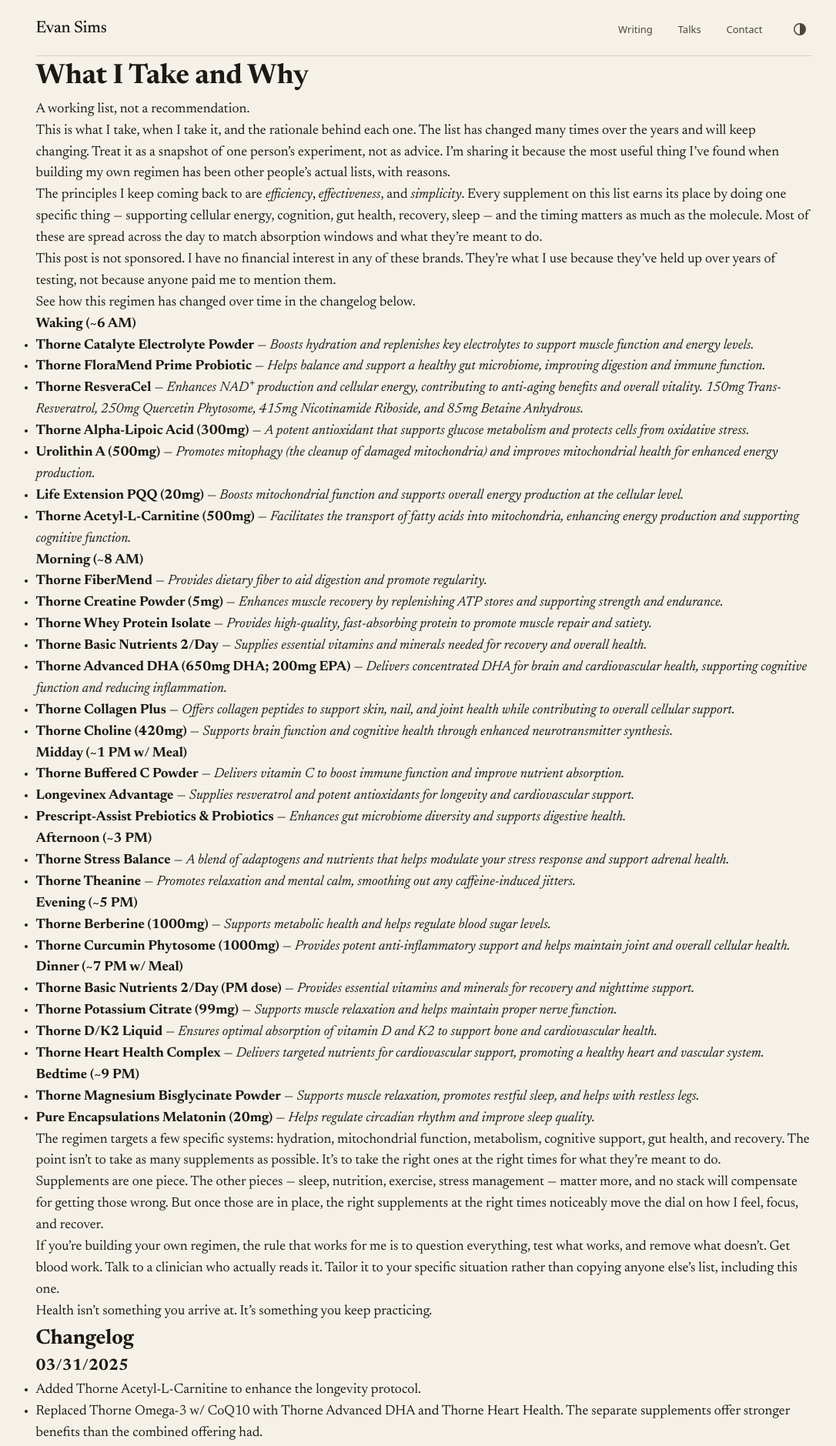
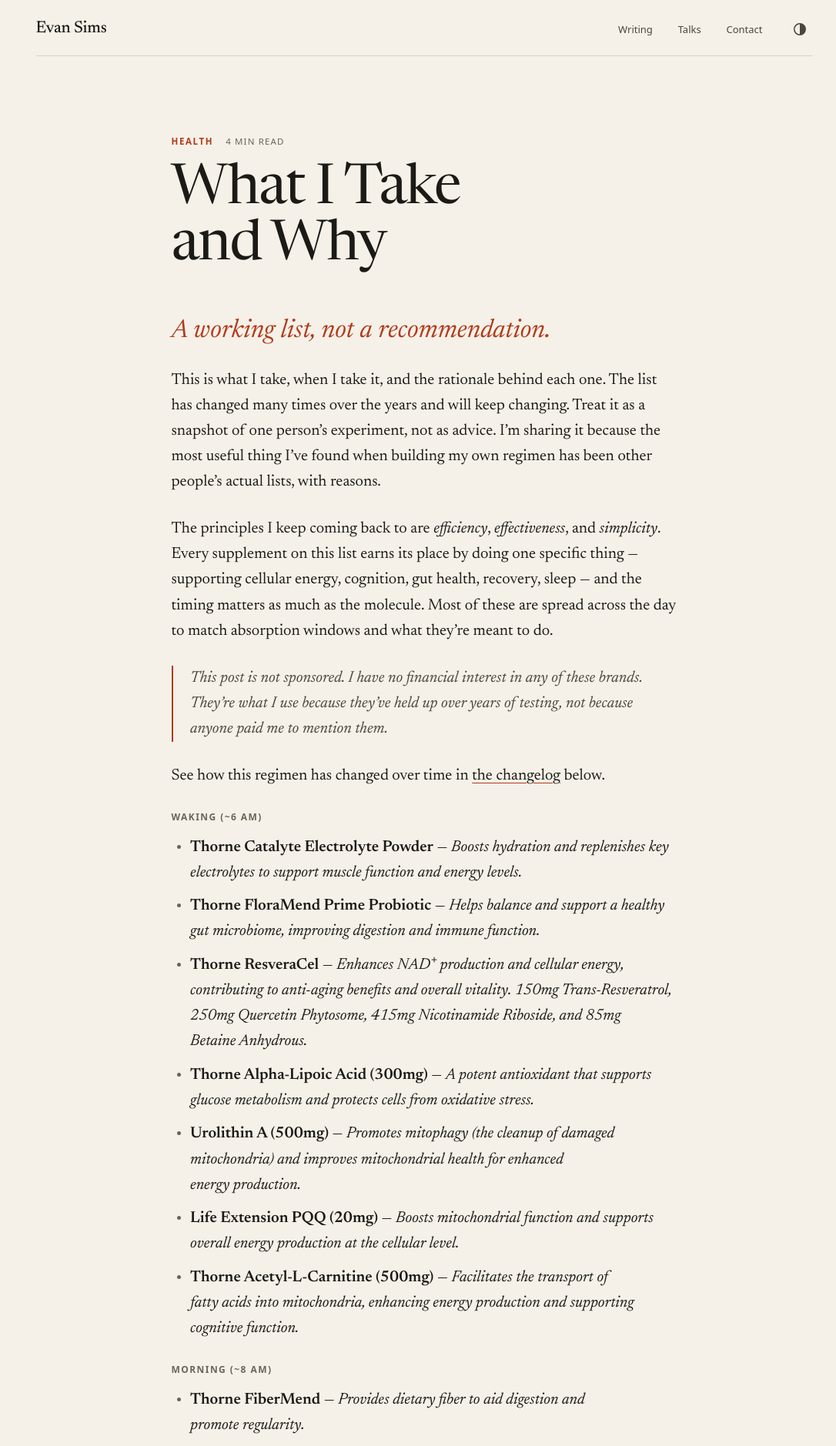
Before and after one commit to evansims/evansims, a Jekyll site: the page built from docs/_essays/optimizing-health-my-daily-supplement-regimen-for-energy-longevity-and-well-being.md, in a window 1280 px wide. Shown: the top 1879 px of the page at 77% size, without its empty margins (82-1168 px from the left). Built offline with Jekyll 4.4.1, drawn with Linux system fonts in a browser that asks for light colours; some of the changed text lies outside the part shown.

Commit message:
feat: add essay layout with lede, byline, and print styles

```diff
--- /dev/null
+++ b/docs/_includes/byline.html
@@ -0,0 +1,4 @@
+<footer class="byline">
+    <img src="/assets/images/evan.jpg" alt="Evan Sims" width="48" height="48" loading="lazy" decoding="async">
+    <p><strong>Evan Sims</strong> is co-founder and CTO at <a href="https://inferadb.com">InferaDB</a>, the authorization database. Previously a founding engineer on OpenFGA at Okta.</p>
+</footer>
--- a/docs/_layouts/essay.html
+++ b/docs/_layouts/essay.html
@@ -1,5 +1,27 @@
 ---
 layout: default
+og_type: article
 ---
-<h1>{{ page.title | smartify }}</h1>
-{{ content }}
+<article class="post">
+    <header>
+        <div class="meta">
+            <span class="label">{{ page.topic }}</span>
+            <span>{{ page.minutes }} min read</span>
+        </div>
+        <h1>{{ page.title | smartify }}</h1>
+    </header>
+    <div class="prose{% if page.lede == false %} no-lede{% endif %}">
+        {{ content }}
+    </div>
+    {% include byline.html %}
+</article>
+<nav class="next" aria-label="More writing">
+    <a href="{{ page.next_url }}">
+        <span class="label">Next</span>
+        <span class="t">{{ page.next_title | smartify }}</span>
+    </a>
+    <a href="/writing">
+        <span class="label">Index</span>
+        <span class="t">All {{ site.essays.size }} essays</span>
+    </a>
+</nav>
--- a/docs/assets/css/site.css
+++ b/docs/assets/css/site.css
@@ -255,6 +255,224 @@ img {
     color: var(--ink);
 }
 
+.post {
+    max-width: 41rem;
+    margin-inline: auto;
+    padding-block: clamp(3rem, 9vw, 6.5rem) clamp(2.5rem, 6vw, 4rem);
+}
+
+.post > header {
+    margin-bottom: clamp(2rem, 5vw, 3.25rem);
+}
+
+.meta {
+    display: flex;
+    flex-wrap: wrap;
+    align-items: baseline;
+    gap: 0.4rem 1rem;
+    color: var(--muted);
+    font: 500 0.72rem/1.2 var(--sans);
+    letter-spacing: 0.1em;
+    text-transform: uppercase;
+}
+
+.meta a:hover {
+    color: var(--accent);
+}
+
+.post h1 {
+    margin-top: 1.25rem;
+    font-size: clamp(2.5rem, 8vw, 4.5rem);
+    font-weight: 400;
+    line-height: 1.02;
+    letter-spacing: -0.025em;
+    overflow-wrap: break-word;
+    text-wrap: balance;
+}
+
+.prose {
+    font-size: clamp(1.19rem, 1.6vw, 1.3125rem);
+    line-height: 1.62;
+    overflow-wrap: break-word;
+    text-wrap: pretty;
+}
+
+.prose > * + * {
+    margin-top: 1.35em;
+}
+
+.prose:not(.no-lede) > p:first-child {
+    color: var(--accent);
+    font-size: clamp(1.6rem, 3.6vw, 2.1rem);
+    font-style: italic;
+    line-height: 1.2;
+    text-wrap: balance;
+}
+
+.prose h2 {
+    margin-top: 2.2em;
+    font-size: 1.5em;
+    font-weight: 500;
+    line-height: 1.15;
+    letter-spacing: -0.015em;
+}
+
+.prose h3 {
+    margin-top: 2em;
+    font-size: 1.15em;
+    font-weight: 600;
+    line-height: 1.25;
+}
+
+.prose h4 {
+    margin-top: 2.4em;
+    color: var(--muted);
+    font: 600 0.75rem/1.3 var(--sans);
+    letter-spacing: 0.12em;
+    text-transform: uppercase;
+}
+
+.prose h4 strong {
+    font-weight: inherit;
+}
+
+.prose > :first-child {
+    margin-top: 0;
+}
+
+.prose :is(h2, h3, h4) + * {
+    margin-top: 0.75em;
+}
+
+.prose a,
+.byline a {
+    text-decoration: underline;
+    text-decoration-color: var(--accent);
+    text-decoration-thickness: 1px;
+    text-underline-offset: 0.18em;
+}
+
+.prose a:hover,
+.byline a:hover {
+    color: var(--accent);
+}
+
+.prose strong {
+    font-weight: 600;
+}
+
+.prose ul,
+.prose ol {
+    padding-inline-start: 1.2em;
+}
+
+.prose li + li {
+    margin-top: 0.5em;
+}
+
+.prose li::marker {
+    color: var(--muted);
+}
+
+.prose blockquote {
+    padding-inline-start: 1.1em;
+    border-inline-start: 2px solid var(--accent);
+    color: var(--soft);
+    font-style: italic;
+}
+
+.prose hr {
+    width: 3rem;
+    height: 1px;
+    margin-block: 2.5em;
+    border: 0;
+    background: var(--muted);
+}
+
+.byline {
+    display: grid;
+    grid-template-columns: auto 1fr;
+    align-items: center;
+    gap: 1rem 1.25rem;
+    margin-top: 3.5rem;
+    padding-top: 1.75rem;
+    border-top: 1px solid var(--rule);
+    color: var(--soft);
+    font: 400 0.9rem/1.5 var(--sans);
+}
+
+.byline img {
+    width: 3rem;
+    height: 3rem;
+    border-radius: 50%;
+}
+
+.byline strong {
+    color: var(--ink);
+    font-weight: 600;
+}
+
+.next {
+    display: grid;
+    grid-template-columns: 1fr 1fr;
+    gap: 2rem;
+    max-width: 41rem;
+    margin-inline: auto;
+    padding-block: 2rem 3.5rem;
+    border-top: 1px solid var(--rule);
+}
+
+.next .t {
+    display: block;
+    margin-top: 0.6rem;
+    font-size: 1.5rem;
+    line-height: 1.15;
+    letter-spacing: -0.01em;
+    transition: color 0.15s;
+}
+
+.next a:hover .t {
+    color: var(--accent);
+}
+
+@media (max-width: 720px) {
+    .next {
+        grid-template-columns: 1fr;
+    }
+}
+
+@media print {
+    :root {
+        --paper: #fff !important;
+        --ink: #000 !important;
+        --soft: #000 !important;
+        --muted: #444 !important;
+        --rule: #999 !important;
+        --accent: #000 !important;
+    }
+
+    body {
+        font-size: 11pt;
+    }
+
+    .skip,
+    .mast,
+    .byline,
+    .next,
+    .foot {
+        display: none;
+    }
+
+    .post {
+        max-width: none;
+        padding: 0;
+    }
+
+    .prose a {
+        text-decoration: none;
+    }
+}
+
 @view-transition {
     navigation: auto;
 }
```
Also changed, not shown: test/site_test.rb (+33 -0 lines), docs/assets/images/evan.jpg (added).
